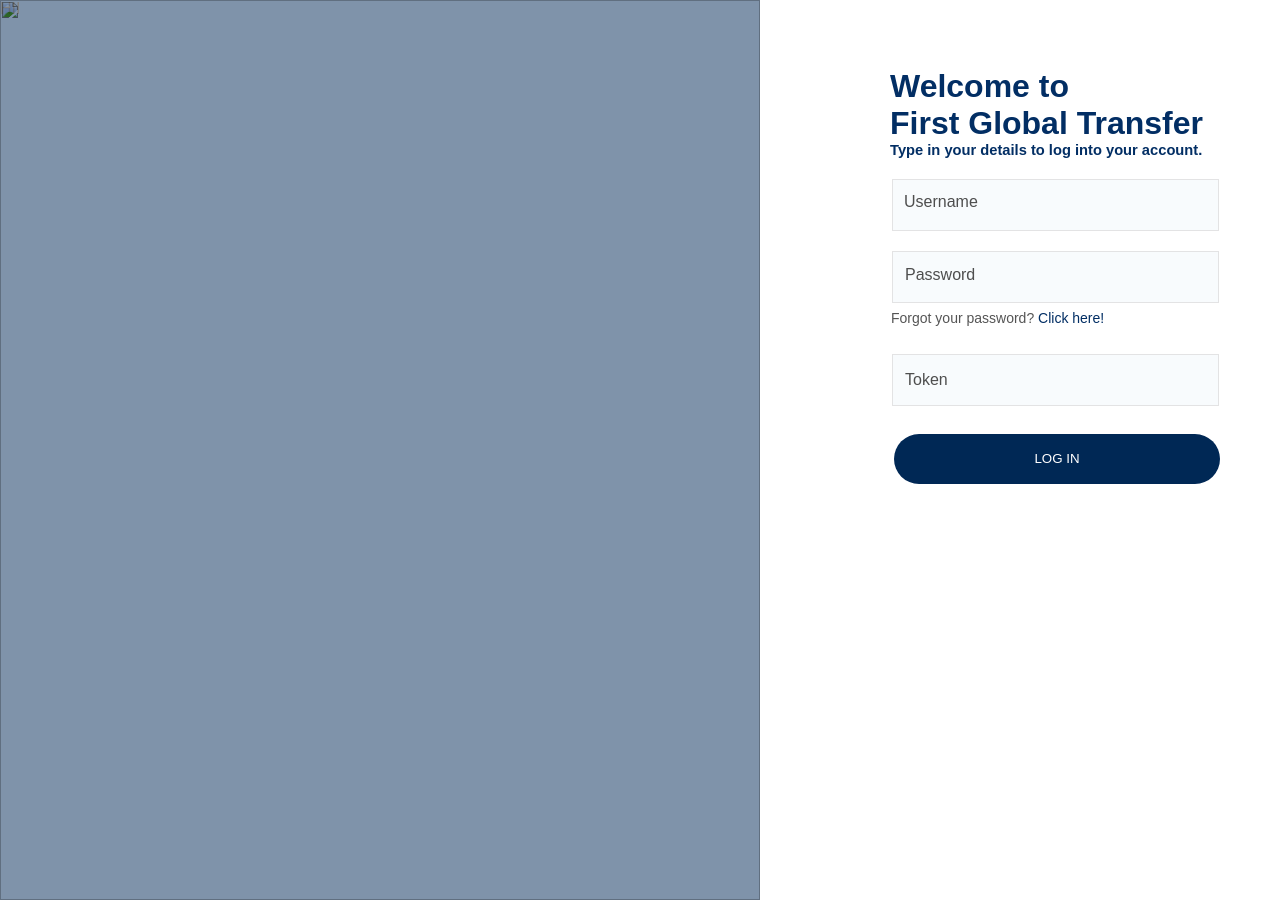
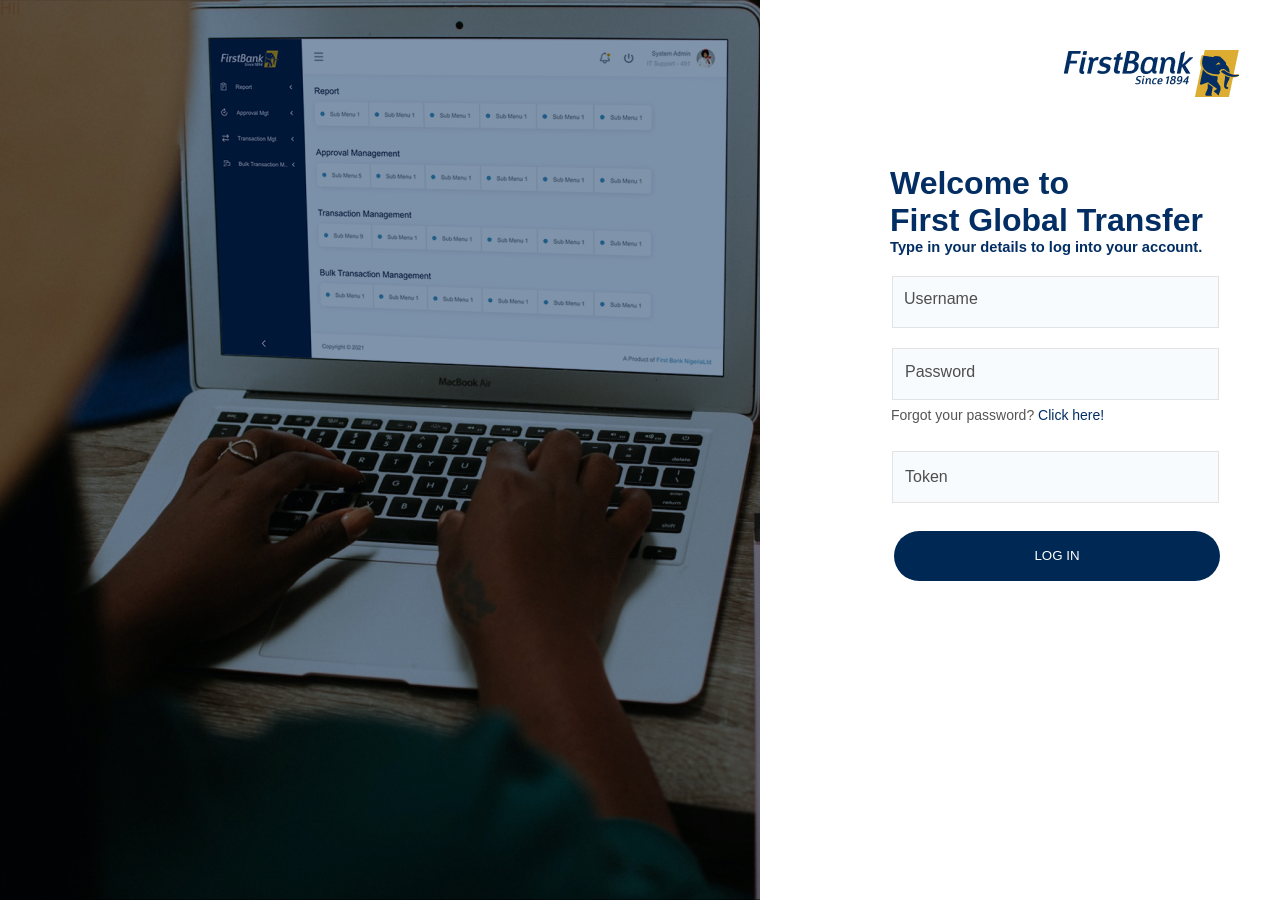
Before and after one commit to Oyelakin-Mercy/FirstBank-Login, a plain HTML site: page index.html in a window 1280 px wide. Drawn offline with Linux system fonts and the light colour scheme; the site is published under a folder, as on GitHub Pages, so addresses that start at the root find nothing.

Commit message:
Update index.html

```diff
--- a/index.html
+++ b/index.html
@@ -8,16 +8,17 @@
     <title>First Bank Login</title>
 </head>
 <body>
-    <img src="/images/MicrosoftTeams-image (5) 1.png" width="760px" height="900px" alt="">
+    <img src="./images/MicrosoftTeams-image (5) 1.png" width="760px" height="900px" alt="">
     <div class= img-background>HII</div>
 
 
 
 <div class="second-container">
 <div class="logo">
-<img src="/images/First bank.png" alt="">
-<img src="/images/yellow.png" alt="">
-<img class="elephant" src="/images/Elephant.png" alt="">
+<img src="./images/First bank.png" alt="">
+<img src="./images/yellow.png" alt="">
+<img class="elephant" src="./images/Elephant.png" alt="">
+
 
 </div>
 <div class="formm">
```
